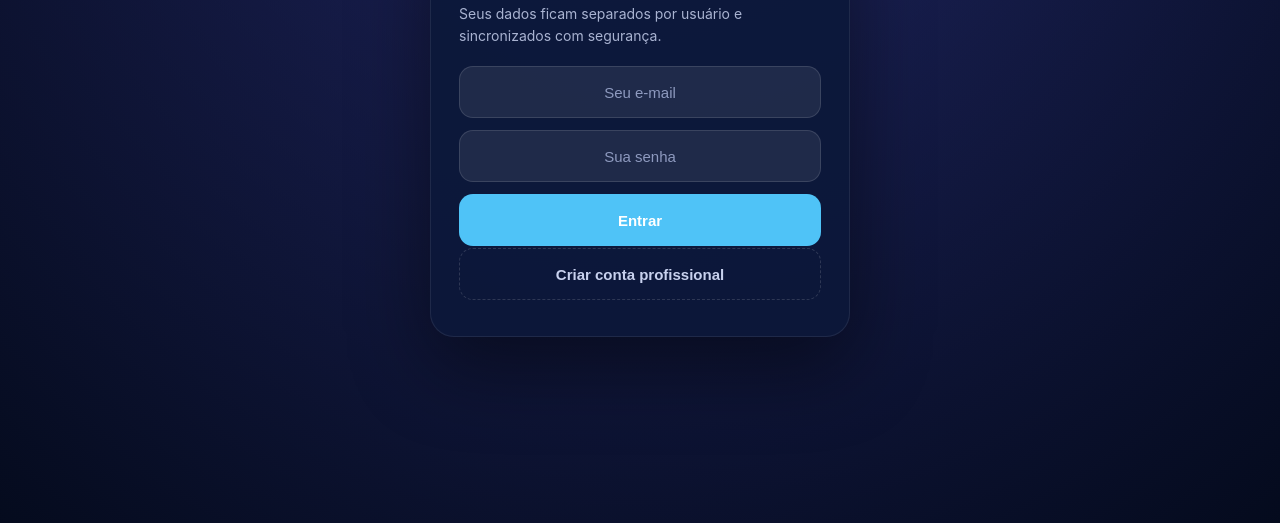
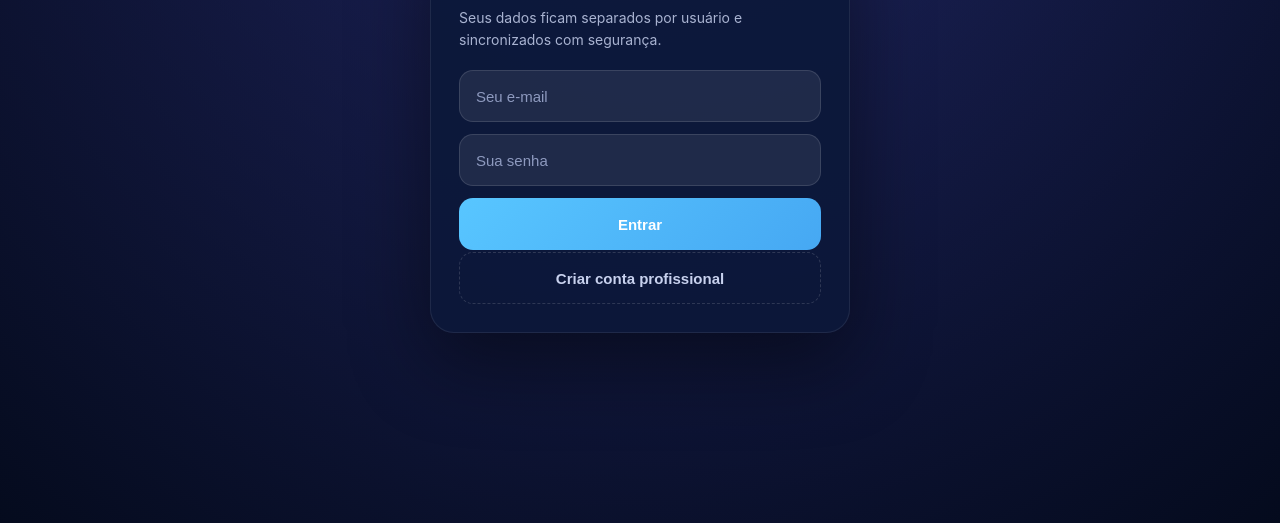
Before and after one commit to Adrianoapb/mercadosmart-v2, a plain HTML site: page index.html in a window 1280 px wide. Shown: the part 277-800 px from the top of the page. Drawn offline with nearby package versions, Linux system fonts and the light colour scheme.

Commit message:
Update index.html

```diff
--- a/index.html
+++ b/index.html
@@ -38,18 +38,23 @@
   </div>
 
   <!-- MAIN APP -->
-  <div id="authOverlay" class="auth-overlay hidden">
-    <div class="auth-card hidden" id="authLoginCard">
-      <div class="auth-brand">🛒 MercadoSmart Pro</div>
-      <h2>Entrar na sua conta</h2>
-      <p class="auth-subtitle">Seus dados ficam separados por usuário e sincronizados com segurança.</p>
-      <form id="loginForm" class="auth-form">
-        <input type="email" id="loginEmail" class="styled-input-sm" placeholder="Seu e-mail" required />
-        <input type="password" id="loginPassword" class="styled-input-sm" placeholder="Sua senha" required />
-        <button type="submit" class="action-btn primary auth-submit">Entrar</button>
-      </form>
-      <button type="button" class="btn-outline auth-switch" id="goRegisterBtn">Criar conta profissional</button>
-    </div>
+ <div id="authOverlay" class="auth-overlay hidden">
+  <div class="auth-card">
+    <div class="auth-brand">🛒 MERCADOSMART PRO</div>
+    <h2>Entrar na sua conta</h2>
+    <p class="auth-subtitle">
+      Seus dados ficam separados por usuário e sincronizados com segurança.
+    </p>
+
+    <form id="loginForm" class="auth-form">
+      <input id="loginEmail" type="text" placeholder="Seu e-mail" />
+      <input id="loginPassword" type="password" placeholder="Sua senha" />
+      <button type="submit" class="auth-submit">Entrar</button>
+    </form>
+
+    <button id="goRegisterBtn" class="auth-switch">Criar conta profissional</button>
+  </div>
+</div>
 
     <div class="auth-card hidden" id="authRegisterCard">
       <div class="auth-brand">🛒 MercadoSmart Pro</div>
```
